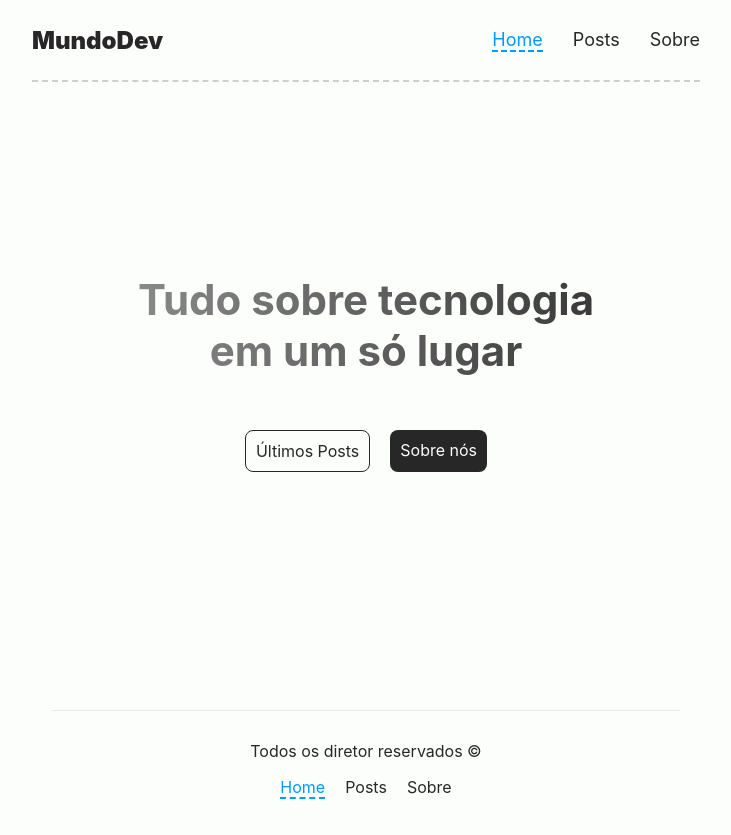
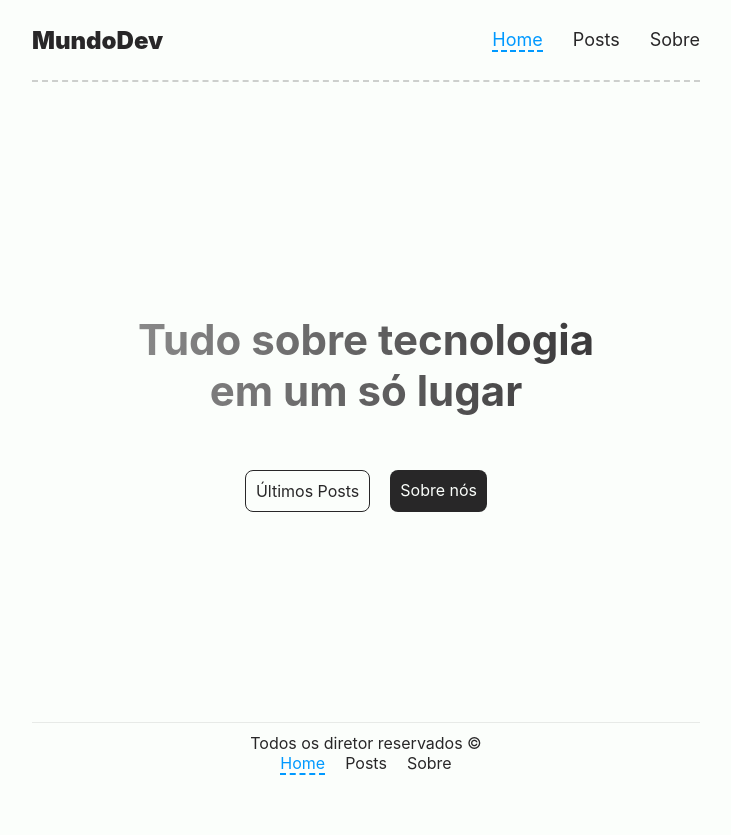
Before and after one commit to raphaelnsilva/next-blog, a Next.js app: page / in a window 1280 px wide. Shown: the whole page, without its empty margins (274-1005 px from the left). After the commit the page ends 802 px from the top, so only its background shows below. Built offline with nearby package versions, Linux system fonts and the light colour scheme.

Commit message:
mudanças

```diff
--- a/src/app/page.module.css
+++ b/src/app/page.module.css
@@ -1,5 +1,5 @@
 .homeContainer {
-  height: 70vh;
+  height: 80vh;
   display: flex;
   flex-direction: column;
   justify-content: center;
--- a/src/components/footer/footer.module.css
+++ b/src/components/footer/footer.module.css
@@ -1,6 +1,5 @@
 .footerContainer {
-  margin-top: 32px;
-  padding: 20px;
+  height: 10vh;
 }
 
 .footerParagraph {
@@ -8,11 +7,13 @@
   font-weight: 400;
   text-align: center;
   border-top: 1px solid #00000014;
-  padding-top: 30px
+  margin: 0;
+  padding-top: 10px;
 }
 
 .navList {
   padding: 0;
+  margin: 0;
   list-style: none;
   display: flex;
   justify-content: center;
--- a/src/components/header/header.module.css
+++ b/src/components/header/header.module.css
@@ -8,7 +8,7 @@
 }
 
 .navComponent {
-  height: 80px;
+  height: 10vh;
   max-width: 780px;
   margin: auto;
   display: flex;
```
